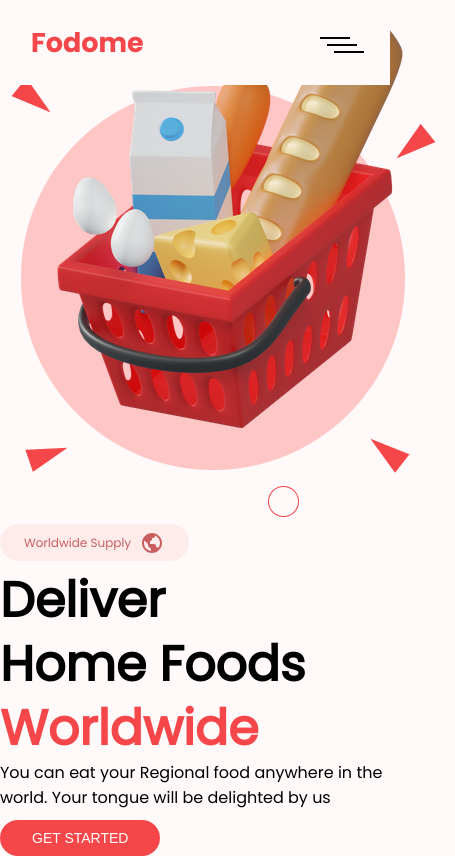
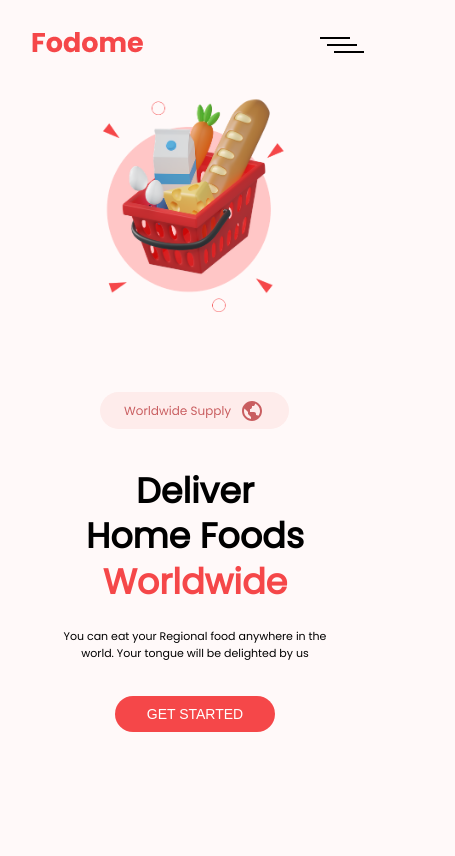
Before and after one commit to MohamedMafaz/Fodome, a plain HTML site: page index.html in a window 390 px wide. Shown: the whole page, 455 px wide, since content can reach past the window. Drawn offline with Linux system fonts and the light colour scheme.

Commit message:
Hero Section now responsive

```diff
--- a/index.html
+++ b/index.html
@@ -58,13 +58,17 @@
 
     <section class="hero-section">
         <img src="Images/hero_section_image.png" alt="Image" class="herosectionimage">
+
+        <div class="hero_section-content">
             <img src="Images/Worldwide_supply.svg" alt="Worldwide" class="worldwidesupply">
+
             <p class="herotitle">
                 <strong> Deliver <br> Home Foods <br> <span class="worldwide">Worldwide</span></strong>
             </p>
             <p class="herodesc">
                 You can eat your Regional food anywhere in the <br> world. Your tongue will be delighted by us</p>
             <button class="herobutton">GET STARTED</button>
+        </div>
     </section>
 <!--
     <section class="specialties">
--- a/style.css
+++ b/style.css
@@ -19,6 +19,7 @@ nav {
     top: 0;
     width: 100%;
     background-color: #FFF9F9;
+    border-bottom: 1px solid #000;
 }
 
 nav .nav__menu {
@@ -106,6 +107,11 @@ button {
 
 
 .hero-section {
+    display: flex;
+    flex-direction: row-reverse;
+    justify-content: space-evenly;
+    align-items: center;
+    transform: translateY(90px);
 
 }
 
@@ -771,6 +777,7 @@ footer {
         justify-content: space-between;
         align-items: center;
         padding: 2rem;
+        border-bottom: none;
     }
 
     nav .Logo {
@@ -801,4 +808,39 @@ footer {
     right: 0rem;
     top: 3rem;
    }
+
+   .hero-section {
+    display: flex;
+    flex-direction: column;
+    gap: 5rem;
+
+    }
+
+    .herosectionimage {
+        max-width: 50%;
+    }
+
+    .hero_section-content {
+        text-align: center;
+    }
+
+    .worldwidesupply {
+        margin-block-end: 2rem;
+    }
+
+    .herodesc {
+        margin-block: 1.5rem;
+    }
 }
+
+
+@media screen and (max-width: 400px) {
+    .hero_section-content .herotitle{
+        font-size: 35px;
+        line-height: 1.3;
+    }
+
+    .hero_section-content .herodesc {
+        font-size: 11px;
+    }
+}
```
Lines whose indentation alone changed are shown as unchanged.
